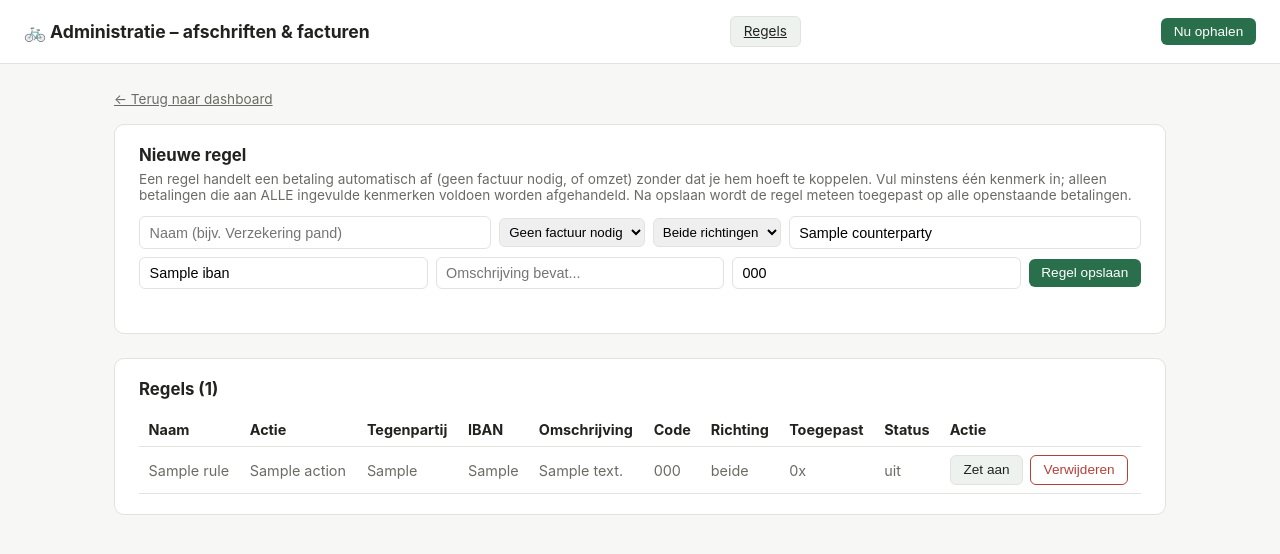
After one commit to sachasteenhorst/sacha, a FastAPI app: template templates/rules.html in a window 1280 px wide. The commit adds this page. Shown: the top 554 px of the page. Run offline with FastAPI, Linux system fonts and the light colour scheme; the template is opened without the code that fills it: most values are stand-ins (such as "Sample title", 1, 10 or a date in 2020).

Commit message:
Voeg regels-engine toe: automatisch afhandelen van betalingen zonder factuur
Een Rule matcht op tegenpartij/IBAN/omschrijving/transactiecode/richting en
wijst een betaling toe aan "geen factuur nodig" of "omzet", toegepast vóór
de matcher bij elke upload/sync. Standaardregels (Rabo Smart Pay, Pay.nl
Clearing, Rabobank kosten/provisie/rente, overboeking eigen rekening,
Belastingdienst) staan aan maar zijn uit te zetten of te verwijderen.

Dashboard: knop "Maak regel" per openstaande betaling (voorgevuld vanuit
die transactie, direct toegepast na opslaan), sectie "Automatisch
afgehandeld" met terugzet-knop per betaling, en een "Voortgang per maand"
tabel zodat de teller "Betalingen zonder factuur" alleen telt wat nog echt
een bewijsstuk nodig heeft.

Co-Authored-By: Claude Sonnet 5 <noreply@anthropic.com>
Claude-Session: https://claude.ai/code/session_01VtWdTV3nrjoQx8a4MM4syN

```diff
--- a/app/bank_import.py
+++ b/app/bank_import.py
@@ -36,6 +36,7 @@ class BankTransactionRow:
     counterparty_iban: str
     reference: str
     raw: dict
+    bank_code: str = ""  # Rabobank CSV "Code" column (e.g. "tb", "ba"); empty for CAMT.053/MT940
 
 
 def _parse_signed_amount(raw: str) -> int:
@@ -73,6 +74,7 @@ _CSV_NAME_COLS = ["Naam tegenpartij", "Naam uiteindelijke partij", "Naam initië
 _CSV_CPTY_IBAN_COLS = ["Tegenrekening IBAN/BBAN", "Tegenrekening"]
 _CSV_OWN_IBAN_COLS = ["IBAN/BBAN"]
 _CSV_SEQ_COLS = ["Volgnr"]
+_CSV_CODE_COLS = ["Code"]
 _CSV_DESC_COLS = ["Omschrijving-1", "Omschrijving-2", "Omschrijving-3"]
 
 
@@ -127,6 +129,7 @@ def parse_rabobank_csv(content: bytes) -> list[BankTransactionRow]:
     iban_col = _find_column(reader.fieldnames, _CSV_CPTY_IBAN_COLS)
     own_iban_col = _find_column(reader.fieldnames, _CSV_OWN_IBAN_COLS)
     seq_col = _find_column(reader.fieldnames, _CSV_SEQ_COLS)
+    code_col = _find_column(reader.fieldnames, _CSV_CODE_COLS)
     desc_cols = [c for c in (_find_column(reader.fieldnames, [cand]) for cand in _CSV_DESC_COLS) if c]
 
     rows: list[BankTransactionRow] = []
@@ -141,12 +144,14 @@ def parse_rabobank_csv(content: bytes) -> list[BankTransactionRow]:
         counterparty_iban = (row.get(iban_col) or "").strip() if iban_col else ""
         own_iban = (row.get(own_iban_col) or "").strip() if own_iban_col else ""
         seq = (row.get(seq_col) or "").strip() if seq_col else ""
+        code = (row.get(code_col) or "").strip() if code_col else ""
 
         rows.append(
             BankTransactionRow(
                 external_ref=_hash_ref("csv", own_iban, raw_date, raw_amount, counterparty_iban, description, seq),
                 booking_date=_parse_rabo_date(raw_date),
                 amount_cents=_parse_signed_amount(raw_amount),
+                bank_code=code,
                 currency="EUR",
                 description=description,
                 counterparty_name=counterparty_name,
--- a/app/main.py
+++ b/app/main.py
@@ -26,7 +26,9 @@ from app import sync_state
 from app.config import settings
 from app.db import get_session, init_db
 from app.email_client import INVOICE_DIR, REFRESH_TOKEN_FILE
-from app.models import Invoice, Match, MatchMethod, MatchStatus, Transaction
+from app.matcher import _transaction_direction
+from app.models import Invoice, Match, MatchMethod, MatchStatus, Rule, RuleAction, Transaction
+from app.rules import apply_rules
 from app.scheduler import start_scheduler
 from app.sync import import_bank_file, run_sync
 
@@ -89,9 +91,21 @@ def _method_label(method: MatchMethod) -> str:
     return METHOD_LABELS.get(method, getattr(method, "value", str(method)))
 
 
+RULE_ACTION_LABELS = {
+    RuleAction.NO_INVOICE_NEEDED.value: "geen factuur nodig",
+    RuleAction.REVENUE.value: "omzet",
+}
+
+
+def _rule_action_label(action: str) -> str:
+    return RULE_ACTION_LABELS.get(action, action)
+
+
 templates.env.filters["euros"] = _euros
 templates.env.filters["dutch_date"] = _dutch_date
 templates.env.filters["method_label"] = _method_label
+templates.env.filters["transaction_direction"] = _transaction_direction
+templates.env.filters["rule_action_label"] = _rule_action_label
 
 
 def _dashboard_redirect(q: str = "", maand: str = "", **extra: str) -> RedirectResponse:
@@ -182,6 +196,44 @@ def _group_and_filter_matches(matches: list[Match], q: str, maand: str) -> list[
     return result
 
 
+_RESOLVED_STATUSES = {
+    MatchStatus.MATCHED,
+    MatchStatus.RULE_HANDLED,
+    MatchStatus.RECEIPT_ELSEWHERE,
+    MatchStatus.IGNORED,
+}
+
+
+def _monthly_progress(session: Session) -> list[dict]:
+    """Per calendar month: what percentage of that month's transactions are
+    "afgehandeld" (matched, rule-handled, receipt filed in Basecone, or
+    marked no-invoice-needed) -- so Sacha can see progress without having to
+    count rows by hand."""
+    buckets: "OrderedDict[str, dict[str, int]]" = OrderedDict()
+    rows = session.execute(select(Transaction.booking_date, Transaction.status)).all()
+    for booking_date, tx_status in rows:
+        key = _month_key(booking_date)
+        bucket = buckets.setdefault(key, {"total": 0, "resolved": 0})
+        bucket["total"] += 1
+        if tx_status in _RESOLVED_STATUSES:
+            bucket["resolved"] += 1
+
+    result = []
+    for key in sorted(buckets.keys(), reverse=True):
+        bucket = buckets[key]
+        year, month = (int(part) for part in key.split("-"))
+        pct = round(100 * bucket["resolved"] / bucket["total"]) if bucket["total"] else 0
+        result.append(
+            {
+                "label": f"{MONTHS_NL[month - 1]} {year}",
+                "total": bucket["total"],
+                "resolved": bucket["resolved"],
+                "pct": pct,
+            }
+        )
+    return result
+
+
 def _dot_status(configured: bool, error: str | None) -> str:
     if error:
         return "red"
@@ -226,6 +278,11 @@ def dashboard(request: Request, user: str = Depends(require_auth), session: Sess
             .limit(60)
         )
     )
+    rule_handled_all = list(
+        session.scalars(
+            select(Transaction).where(Transaction.status == MatchStatus.RULE_HANDLED).order_by(Transaction.booking_date.desc())
+        )
+    )
 
     # For the manual-match dropdown -- never filtered by q/maand.
     all_open_invoices = list(
@@ -251,6 +308,7 @@ def dashboard(request: Request, user: str = Depends(require_auth), session: Sess
         "betalingen_zonder_factuur": len(unmatched_transactions_all),
         "facturen_niet_betaald": len(unmatched_invoices_all),
         "gekoppeld_deze_maand": matched_this_month,
+        "automatisch_afgehandeld": len(rule_handled_all),
         "maand_label": MONTHS_NL[now_ams.month - 1],
     }
 
@@ -312,6 +370,8 @@ def dashboard(request: Request, user: str = Depends(require_auth), session: Sess
             "recent_groups": _group_and_filter_matches(recent_matches_all, q, maand),
             "all_open_invoices": all_open_invoices,
             "oldest_unmatched_days": oldest_unmatched_days,
+            "rule_handled_transactions": _filter_transactions(rule_handled_all, q, maand),
+            "monthly_progress": _monthly_progress(session),
         },
     )
 
@@ -486,3 +546,98 @@ def ignore_invoice(
     invoice.status = MatchStatus.IGNORED
     session.commit()
     return _dashboard_redirect(q, maand)
+
+
+@app.post("/transactions/{transaction_id}/undo-rule")
+def undo_rule(
+    transaction_id: int,
+    q: str = Form(""),
+    maand: str = Form(""),
+    user: str = Depends(require_auth),
+    session: Session = Depends(get_session),
+):
+    transaction = session.get(Transaction, transaction_id)
+    if transaction is None:
+        raise HTTPException(404, "Transactie niet gevonden")
+    transaction.status = MatchStatus.UNMATCHED
+    transaction.applied_rule_id = None
+    session.commit()
+    return _dashboard_redirect(q, maand)
+
+
+@app.get("/regels")
+def rules_page(request: Request, user: str = Depends(require_auth), session: Session = Depends(get_session)):
+    prefill = {
+        "counterparty": request.query_params.get("counterparty", ""),
+        "iban": request.query_params.get("iban", ""),
+        "code": request.query_params.get("code", ""),
+        "direction": request.query_params.get("direction", ""),
+    }
+    rules = list(session.scalars(select(Rule).order_by(Rule.created_at.desc())))
+    rule_counts = dict(
+        session.execute(
+            select(Transaction.applied_rule_id, func.count())
+            .where(Transaction.applied_rule_id.is_not(None))
+            .group_by(Transaction.applied_rule_id)
+        ).all()
+    )
+    return templates.TemplateResponse(
+        "rules.html",
+        {
+            "request": request,
+            "rules": rules,
+            "rule_counts": rule_counts,
+            "prefill": prefill,
+        },
+    )
+
+
+@app.post("/regels")
+def create_rule(
+    name: str = Form(""),
+    action: str = Form(...),
+    counterparty_contains: str = Form(""),
+    counterparty_iban: str = Form(""),
+    description_contains: str = Form(""),
+    transaction_code: str = Form(""),
+    direction: str = Form(""),
+    user: str = Depends(require_auth),
+    session: Session = Depends(get_session),
+):
+    rule = Rule(
+        name=name.strip() or "Regel",
+        action=action,
+        counterparty_contains=counterparty_contains.strip(),
+        counterparty_iban=counterparty_iban.strip(),
+        description_contains=description_contains.strip(),
+        transaction_code=transaction_code.strip(),
+        direction=direction.strip(),
+    )
+    session.add(rule)
+    session.flush()
+    apply_rules(session)
+    session.commit()
+    return RedirectResponse(url="/regels", status_code=status.HTTP_303_SEE_OTHER)
+
+
+@app.post("/regels/{rule_id}/toggle")
+def toggle_rule(rule_id: int, user: str = Depends(require_auth), session: Session = Depends(get_session)):
+    rule = session.get(Rule, rule_id)
+    if rule is None:
+        raise HTTPException(404, "Regel niet gevonden")
+    rule.enabled = not rule.enabled
+    session.commit()
+    return RedirectResponse(url="/regels", status_code=status.HTTP_303_SEE_OTHER)
+
+
+@app.post("/regels/{rule_id}/delete")
+def delete_rule(rule_id: int, user: str = Depends(require_auth), session: Session = Depends(get_session)):
+    rule = session.get(Rule, rule_id)
+    if rule is None:
+        raise HTTPException(404, "Regel niet gevonden")
+    for transaction in list(rule.transactions):
+        transaction.status = MatchStatus.UNMATCHED
+        transaction.applied_rule_id = None
+    session.delete(rule)
+    session.commit()
+    return RedirectResponse(url="/regels", status_code=status.HTTP_303_SEE_OTHER)
--- a/app/sync.py
+++ b/app/sync.py
@@ -16,6 +16,7 @@ from app.config import settings
 from app.email_client import fetch_invoice_attachments
 from app.matcher import MatchingSummary, run_matching
 from app.models import DocumentKind, Invoice, MatchStatus, Transaction
+from app.rules import apply_rules
 from app import sync_state
 
 
@@ -161,6 +162,7 @@ def import_bank_file(session: Session, filename: str, content: bytes) -> BankImp
                 counterparty_name=row.counterparty_name,
                 counterparty_iban=row.counterparty_iban,
                 reference=row.reference,
+                bank_code=row.bank_code,
                 raw_data=row.raw,
             )
         )
@@ -168,6 +170,7 @@ def import_bank_file(session: Session, filename: str, content: bytes) -> BankImp
         result.new_transactions += 1
 
     session.flush()
+    apply_rules(session)
     result.matching = run_matching(session)
     session.commit()
     return result
@@ -181,6 +184,7 @@ def run_sync(session: Session) -> SyncResult:
     _sync_invoices(session, since, result)
     session.flush()
 
+    apply_rules(session)
     result.matching = run_matching(session)
     session.commit()
     sync_state.record(result)
--- a/static/style.css
+++ b/static/style.css
@@ -91,7 +91,7 @@ select { padding: 0.3rem; border-radius: 6px; border: 1px solid var(--border); }
 /* -- Stat counters -- */
 .stats-row {
   display: grid;
-  grid-template-columns: repeat(4, 1fr);
+  grid-template-columns: repeat(5, 1fr);
   gap: 0.75rem;
   background: none;
   border: none;
@@ -184,6 +184,10 @@ select { padding: 0.3rem; border-radius: 6px; border: 1px solid var(--border); }
 }
 .pdf-link:hover { background: #eef2ee; }
 
+/* -- Rules page -- */
+tr.muted td { color: var(--muted); }
+.topbar-nav { display: flex; align-items: center; }
+
 /* -- Mobile -- */
 @media (max-width: 640px) {
   main { padding: 0 1rem; }
--- a/templates/base.html
+++ b/templates/base.html
@@ -9,6 +9,9 @@
 <body>
   <header class="topbar">
     <h1>🚲 Administratie &ndash; afschriften &amp; facturen</h1>
+    <nav class="topbar-nav">
+      <a href="/regels" class="btn btn-secondary">Regels</a>
+    </nav>
     <form method="post" action="/sync">
       <input type="hidden" name="q" value="{{ q|default('') }}">
       <input type="hidden" name="maand" value="{{ maand|default('') }}">
--- /dev/null
+++ b/templates/rules.html
@@ -0,0 +1,68 @@
+{% extends "base.html" %}
+{% block content %}
+
+<p><a href="/dashboard" class="clear-filter">&larr; Terug naar dashboard</a></p>
+
+<section id="nieuwe-regel">
+  <h2>Nieuwe regel</h2>
+  <p class="hint">Een regel handelt een betaling automatisch af (geen factuur nodig, of omzet) zonder dat je hem hoeft te koppelen. Vul minstens één kenmerk in; alleen betalingen die aan ALLE ingevulde kenmerken voldoen worden afgehandeld. Na opslaan wordt de regel meteen toegepast op alle openstaande betalingen.</p>
+  <form method="post" action="/regels" class="filter-form">
+    <input type="text" name="name" placeholder="Naam (bijv. Verzekering pand)">
+    <select name="action" required>
+      <option value="no_invoice_needed">Geen factuur nodig</option>
+      <option value="revenue">Omzet</option>
+    </select>
+    <select name="direction">
+      <option value="">Beide richtingen</option>
+      <option value="incoming"{% if prefill.direction == "incoming" %} selected{% endif %}>Inkomend (bij)</option>
+      <option value="outgoing"{% if prefill.direction == "outgoing" %} selected{% endif %}>Uitgaand (af)</option>
+    </select>
+    <input type="text" name="counterparty_contains" placeholder="Tegenpartij bevat..." value="{{ prefill.counterparty }}">
+    <input type="text" name="counterparty_iban" placeholder="IBAN (exact)" value="{{ prefill.iban }}">
+    <input type="text" name="description_contains" placeholder="Omschrijving bevat...">
+    <input type="text" name="transaction_code" placeholder="Code (db/tb/ba/ok)" value="{{ prefill.code }}" size="6">
+    <button type="submit" class="btn btn-primary">Regel opslaan</button>
+  </form>
+</section>
+
+<section id="regels">
+  <h2>Regels ({{ rules|length }})</h2>
+  {% if rules %}
+  <div class="table-scroll">
+  <table>
+    <thead>
+      <tr>
+        <th>Naam</th><th>Actie</th><th>Tegenpartij</th><th>IBAN</th><th>Omschrijving</th><th>Code</th><th>Richting</th><th>Toegepast</th><th>Status</th><th>Actie</th>
+      </tr>
+    </thead>
+    <tbody>
+      {% for rule in rules %}
+      <tr{% if not rule.enabled %} class="muted"{% endif %}>
+        <td>{{ rule.name }}</td>
+        <td>{{ rule.action|rule_action_label }}</td>
+        <td>{{ rule.counterparty_contains or "-" }}</td>
+        <td>{{ rule.counterparty_iban or "-" }}</td>
+        <td>{{ rule.description_contains or "-" }}</td>
+        <td>{{ rule.transaction_code or "-" }}</td>
+        <td>{{ {"incoming": "bij", "outgoing": "af"}.get(rule.direction, "beide") }}</td>
+        <td>{{ rule_counts.get(rule.id, 0) }}x</td>
+        <td>{{ "aan" if rule.enabled else "uit" }}</td>
+        <td class="actions">
+          <form method="post" action="/regels/{{ rule.id }}/toggle">
+            <button class="btn btn-secondary">{{ "Zet uit" if rule.enabled else "Zet aan" }}</button>
+          </form>
+          <form method="post" action="/regels/{{ rule.id }}/delete" onsubmit="return confirm('Regel verwijderen? Betalingen die deze regel heeft afgehandeld gaan terug naar \'zonder factuur\'.');">
+            <button class="btn btn-reject">Verwijderen</button>
+          </form>
+        </td>
+      </tr>
+      {% endfor %}
+    </tbody>
+  </table>
+  </div>
+  {% else %}
+  <p class="empty">Nog geen regels.</p>
+  {% endif %}
+</section>
+
+{% endblock %}
```
Also changed, not shown: app/db.py (+29 -0 lines), app/models.py (+45 -0 lines), app/rules.py (added, +66 -0 lines), templates/dashboard.html (+73 -0 lines), tests/test_rules.py (added, +160 -0 lines), README.md.
